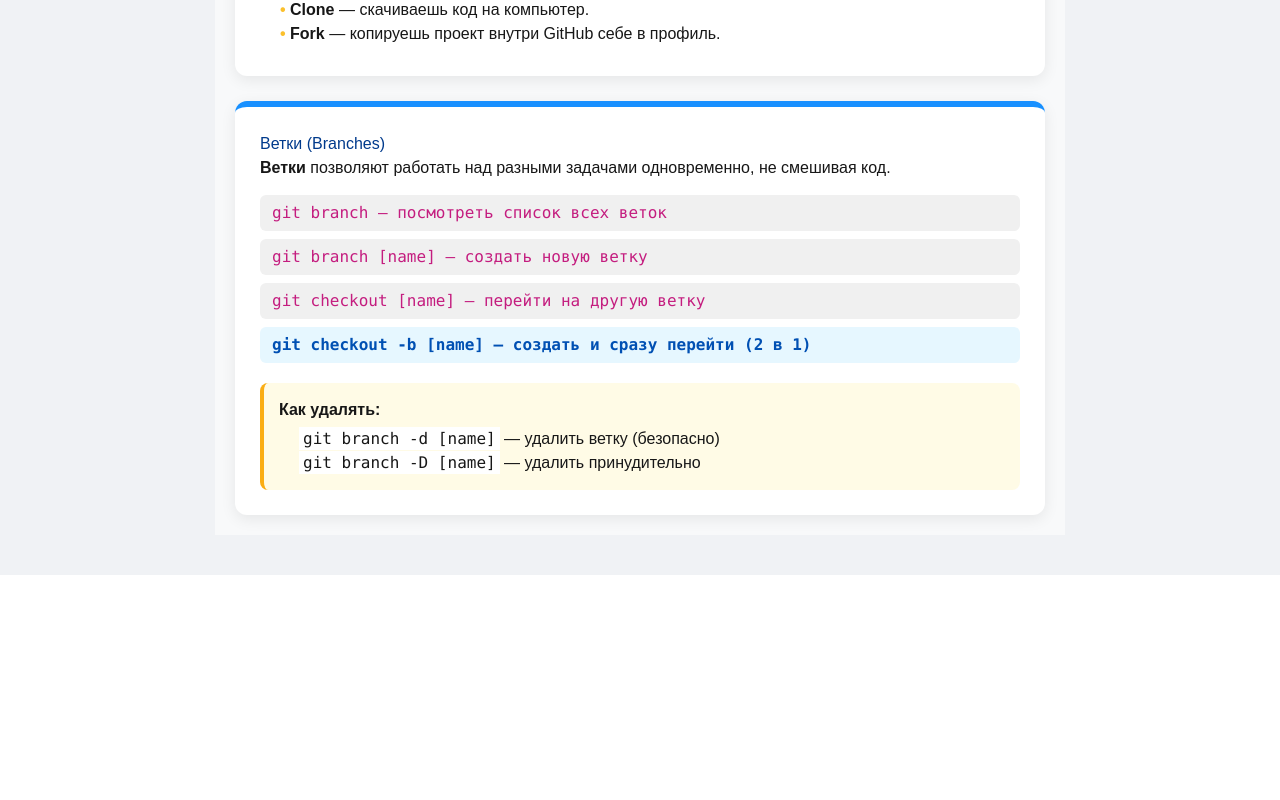
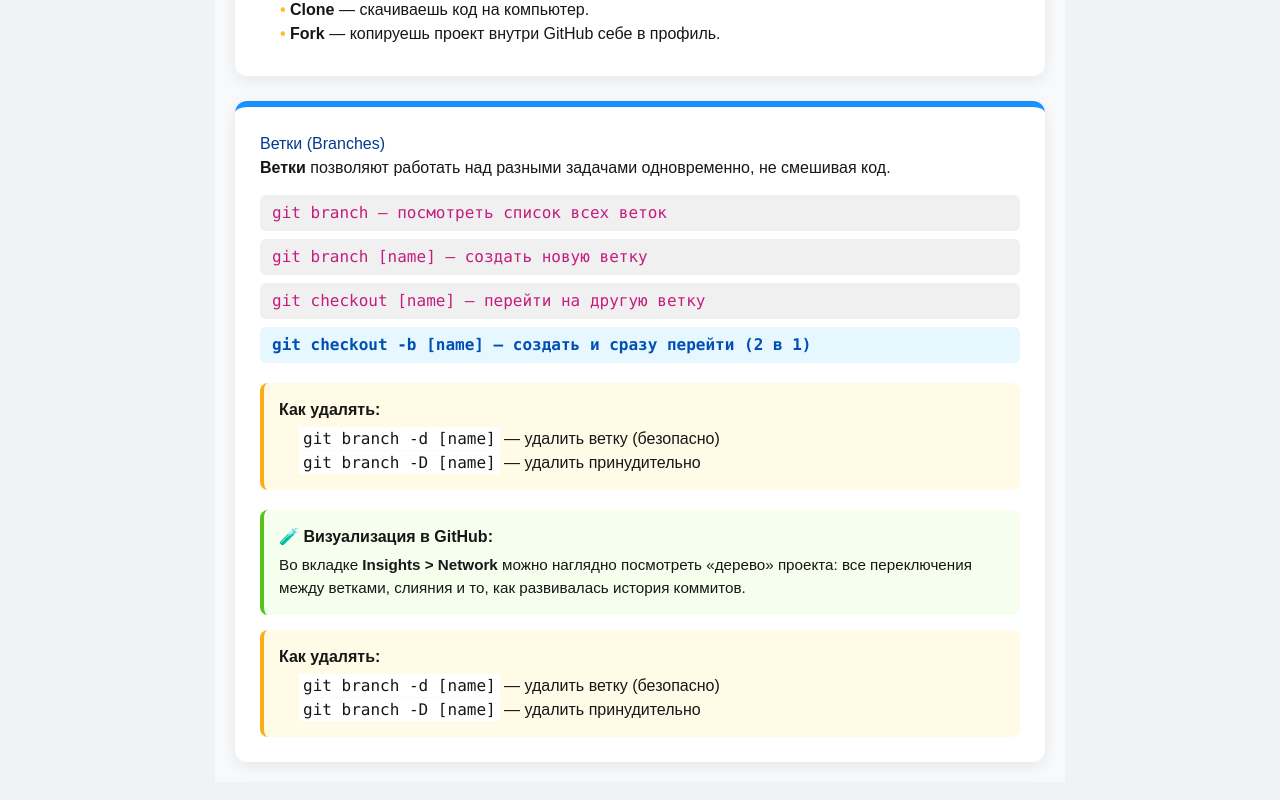
Before and after one commit to tymanskaya/next, a Next.js app: page /git in a window 1280 px wide. Shown: the part 3450-4250 px from the top of the page. Before the commit the page ends 4025 px from the top, so only its background shows below. Built offline with nearby package versions, Linux system fonts and the light colour scheme.

Commit message:
git/branch_Визуализация в GitHub

```diff
--- a/app/git/page.tsx
+++ b/app/git/page.tsx
@@ -317,6 +317,28 @@ export default function Page() {
                                 <li><code style={{ backgroundColor: '#fff', padding: '2px 4px' }}>git branch -D [name]</code> &mdash; удалить принудительно</li>
                             </ul>
                         </div>
+                        {/* Новый блок про визуализацию */}
+                        <div style={{
+                            backgroundColor: '#f6ffed',
+                            padding: '15px',
+                            borderRadius: '8px',
+                            borderLeft: '4px solid #52c41a',
+                            marginTop: '5px'
+                        }}>
+                            <p style={{ margin: 0 }}><b>🧪 Визуализация в GitHub:</b></p>
+                            <p style={{ fontSize: '0.95em', margin: '5px 0 0 0' }}>
+                                Во вкладке <b>Insights &gt; Network</b> можно наглядно посмотреть «дерево» проекта:
+                                все переключения между ветками, слияния и то, как развивалась история коммитов.
+                            </p>
+                        </div>
+
+                        <div style={{ backgroundColor: '#fffbe6', padding: '15px', borderRadius: '8px', borderLeft: '4px solid #faad14' }}>
+                            <p style={{ margin: 0 }}><b>Как удалять:</b></p>
+                            <ul style={{ margin: '5px 0 0 0', paddingLeft: '20px' }}>
+                                <li><code style={{ backgroundColor: '#fff', padding: '2px 4px' }}>git branch -d [name]</code> &mdash; удалить ветку (безопасно)</li>
+                                <li><code style={{ backgroundColor: '#fff', padding: '2px 4px' }}>git branch -D [name]</code> &mdash; удалить принудительно</li>
+                            </ul>
+                        </div>
                     </div>
                 </section>
 
```
